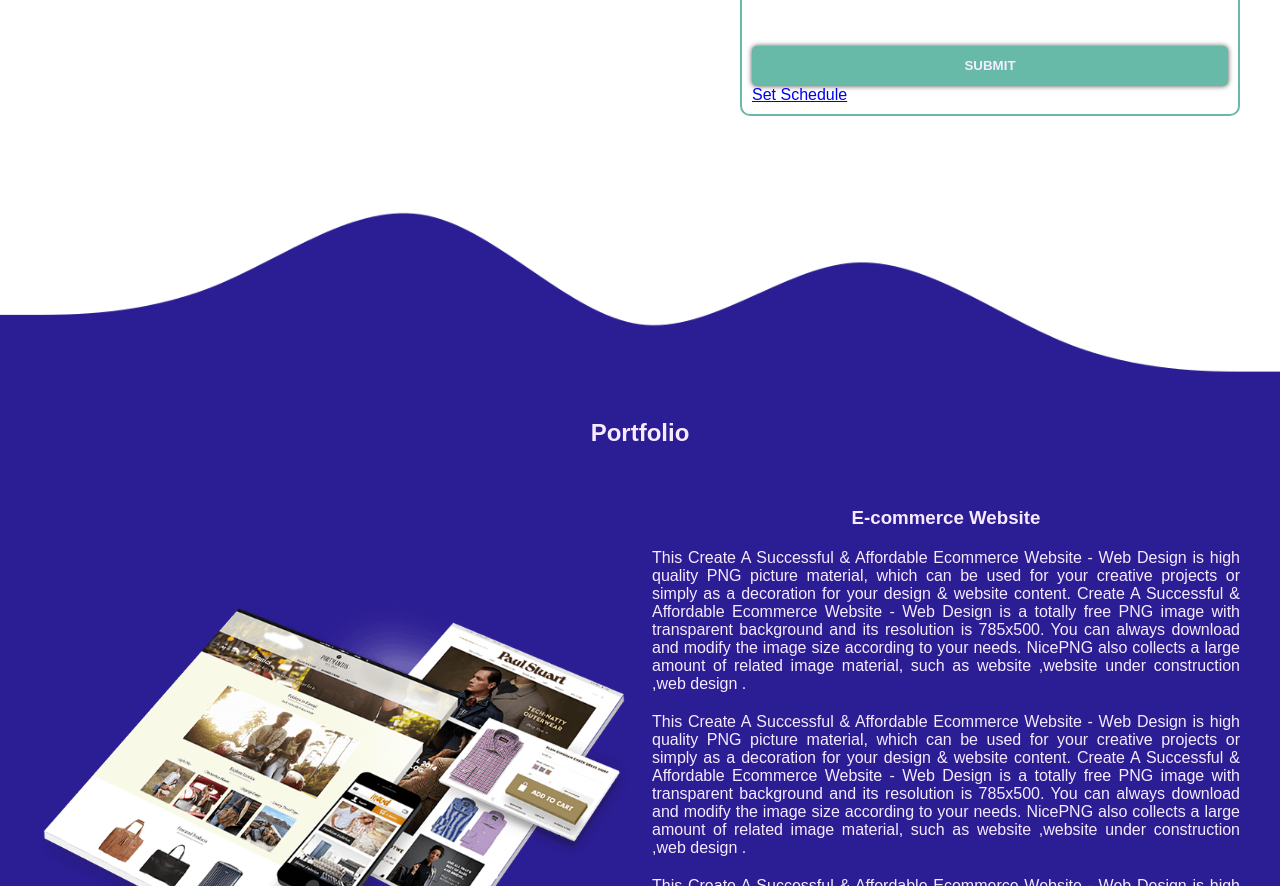
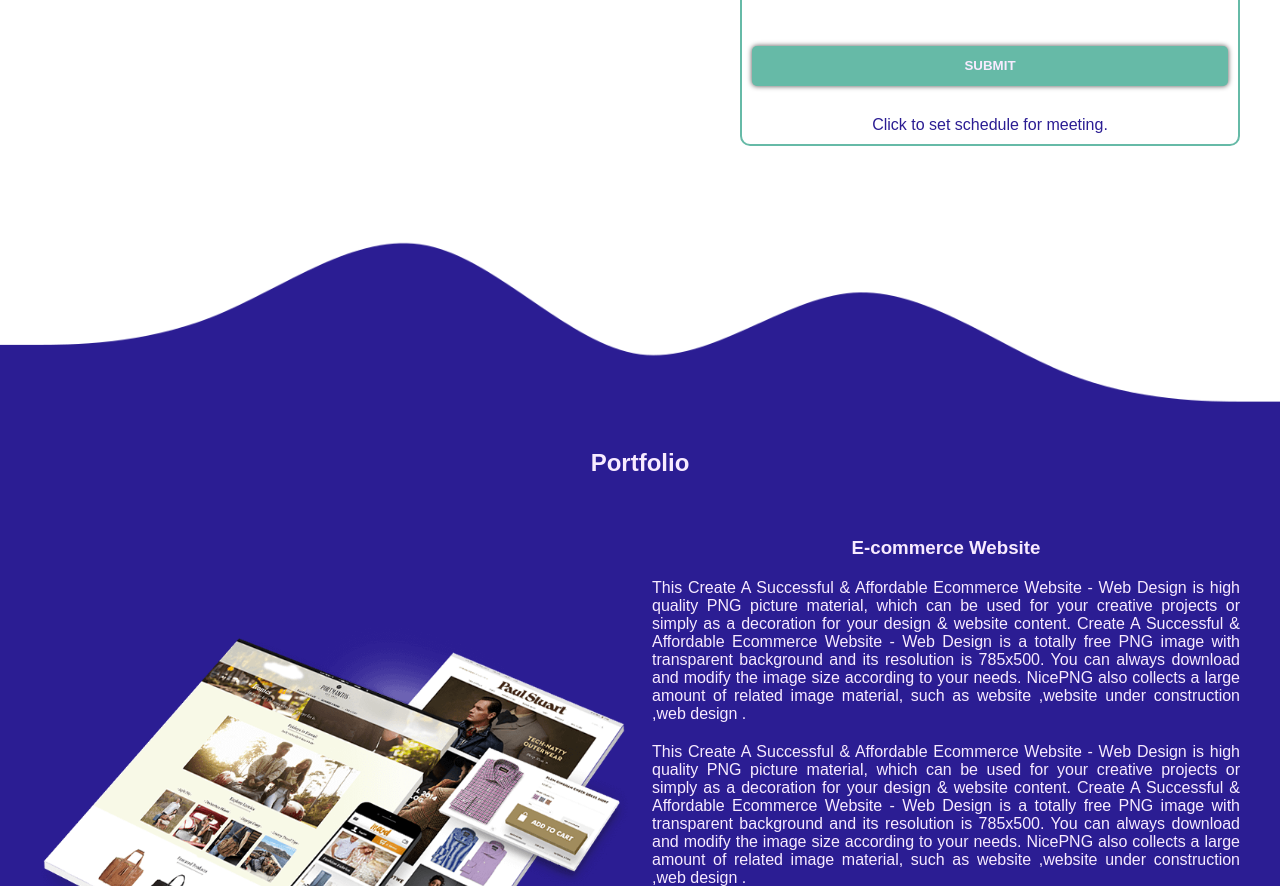
Before and after one commit to vadevelopments/linkingdev, a plain HTML site: page index.html in a window 1280 px wide. Shown: the part 3121-4007 px from the top of the page. Drawn offline with Linux system fonts and the light colour scheme.

Commit message:
Update: Update schedule meeting to redirect to calendly.

```diff
--- a/index.html
+++ b/index.html
@@ -148,8 +148,9 @@
                     <textarea name="message" id="contact-message" cols="30" rows="10" placeholder="Enter your message"></textarea>
                     <input class="btn-submit" type="submit" name="submit" value="SUBMIT">
                 </form>
-                <a href="#">Set Schedule</a>
+                <a href="https://calendly.com/vadevelopments/15mins" class="set-schedule">Click to set schedule for meeting.</a>
             </div>
+
         </div>
         <div class="wave-bottom">
             <img src="./images/wave2.png" alt="">
--- a/style.css
+++ b/style.css
@@ -335,6 +335,13 @@ header .right-content {
     margin-bottom: 0;
     margin-top: 40px;
     cursor: pointer;
+}
+
+.contact .set-schedule {
+    text-align: center;
+    text-decoration: none;
+    color: #2B1D93;
+    margin-top: 30px;
 }
 
 .contact .wave-bottom img {
```
